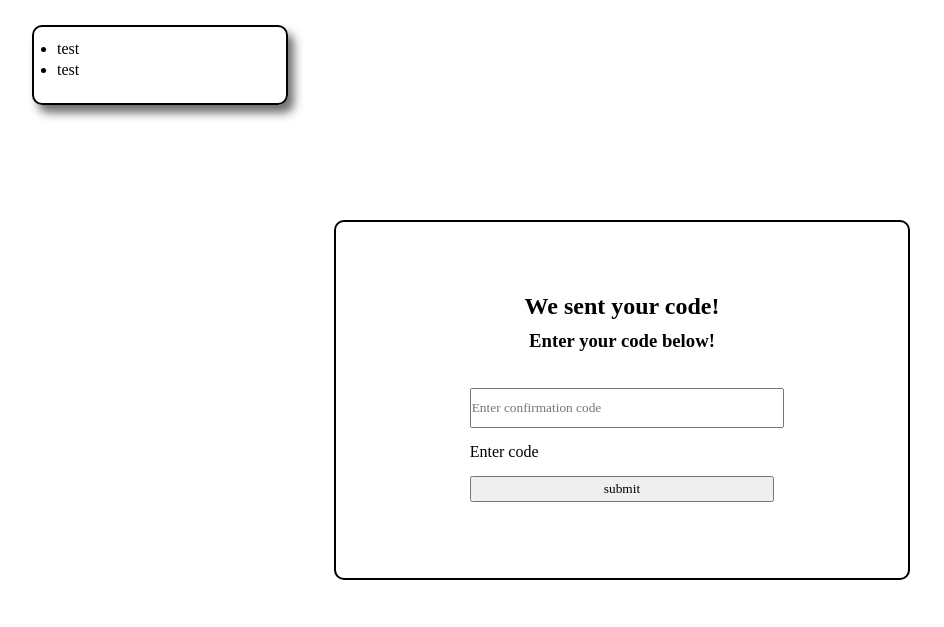
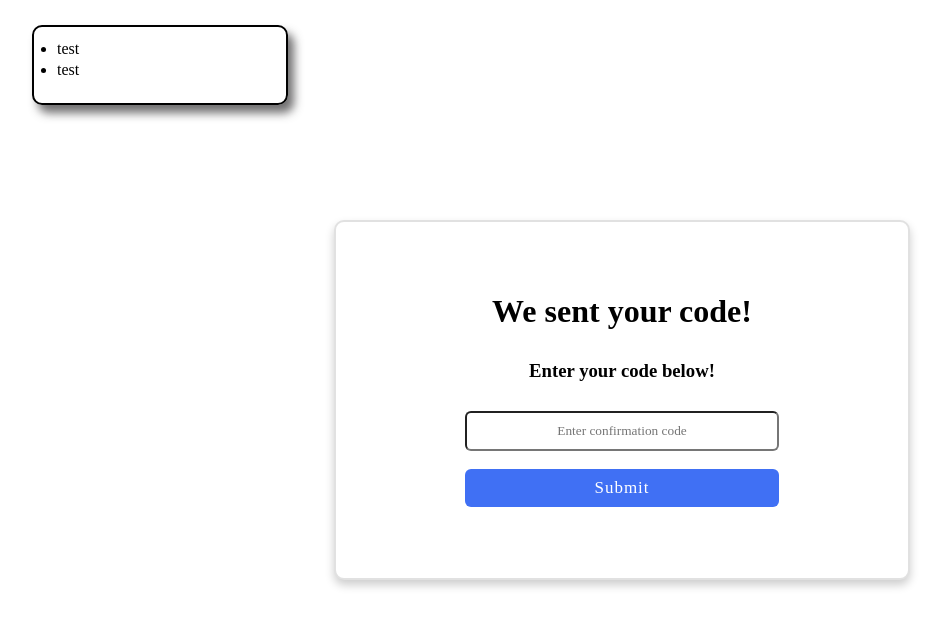
Before and after one commit to FrodoTheButcher/ProiectScolar, a Django app: template gradinita/gradinita_app/templates/verificare_pwcopie.html in a window 1280 px wide. Shown: the top 627 px of the page, without its empty margins (18-962 px from the left). Run offline with Django 4.2, Linux system fonts and the light colour scheme; the template is opened without the code that fills it, so the values that code supplies are empty.

Commit message:
terminat pw copie

```diff
--- a/gradinita/gradinita_app/templates/verificare_pwcopie.html
+++ b/gradinita/gradinita_app/templates/verificare_pwcopie.html
@@ -54,9 +54,10 @@
                 justify-content: center;
                 align-items: center;
 
-                border: 2px solid black;
+                border: 2px solid rgba(0, 0, 0, 0.116);
                 border-radius: 10px;
-                box-shadow: 7-px 8px 10px rgba(51, 50, 51, 0.7);
+                background: #fff;
+                box-shadow: 0 5px 10px rgba(0,0,0,0.2);
                 transition: all .5s;
 
             }
@@ -66,8 +67,19 @@
                 width: 55%;
                 height: 60%;
             }
+            #title1{
+                text-align: center;
+                color: rgb(0, 0, 0);
+                height: 100px;
+
+            }
+            form>div>h1{
+                margin-bottom: 30px;
+                font-size: xx-large;
+            }
             input{
-                margin:5px;
+                border-radius: 6px;
+                text-align: center;
             }
             #cod{
                 width: 100%;
@@ -76,14 +88,21 @@
             label{
                 margin: 5px;
             }
-            #title1{
-                margin-bottom: 25px;
-                text-align: center;
-                color: rgb(0, 0, 0);
 
+
+            #submitbutton{
+                color: #fff;
+                letter-spacing: 1px;
+                border: none;
+                background: #4070f4;
+                cursor: pointer;
+                font-size: 17px;
+                font-weight: 400;
+                border-radius: 6px;
+                transition: all 0.3s ease;
             }
-            form>div>h1{
-                margin-bottom: 10px;
+            #submitbutton:hover{
+                background: #0e4bf1;
             }
 
         </style>
@@ -108,8 +127,7 @@
                     <h3>Enter your code below!</h3>
                 </div>
                 <input id="cod" type="text" name="code" placeholder="Enter confirmation code" >
-                <label for="">Enter code</label>
-                <input type="submit" value="submit">
+                <input id="submitbutton" type="submit" value="Submit">
             </form>
         </section>
     </body>
```
